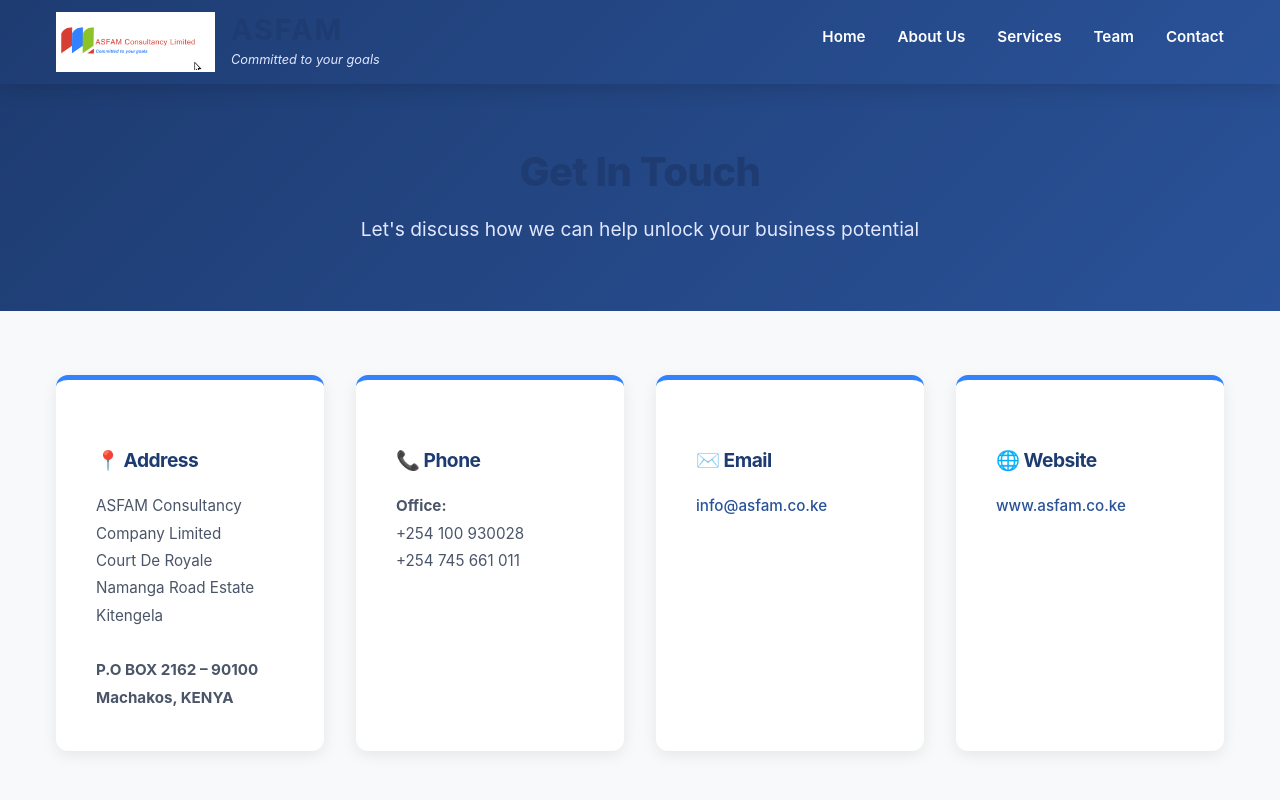
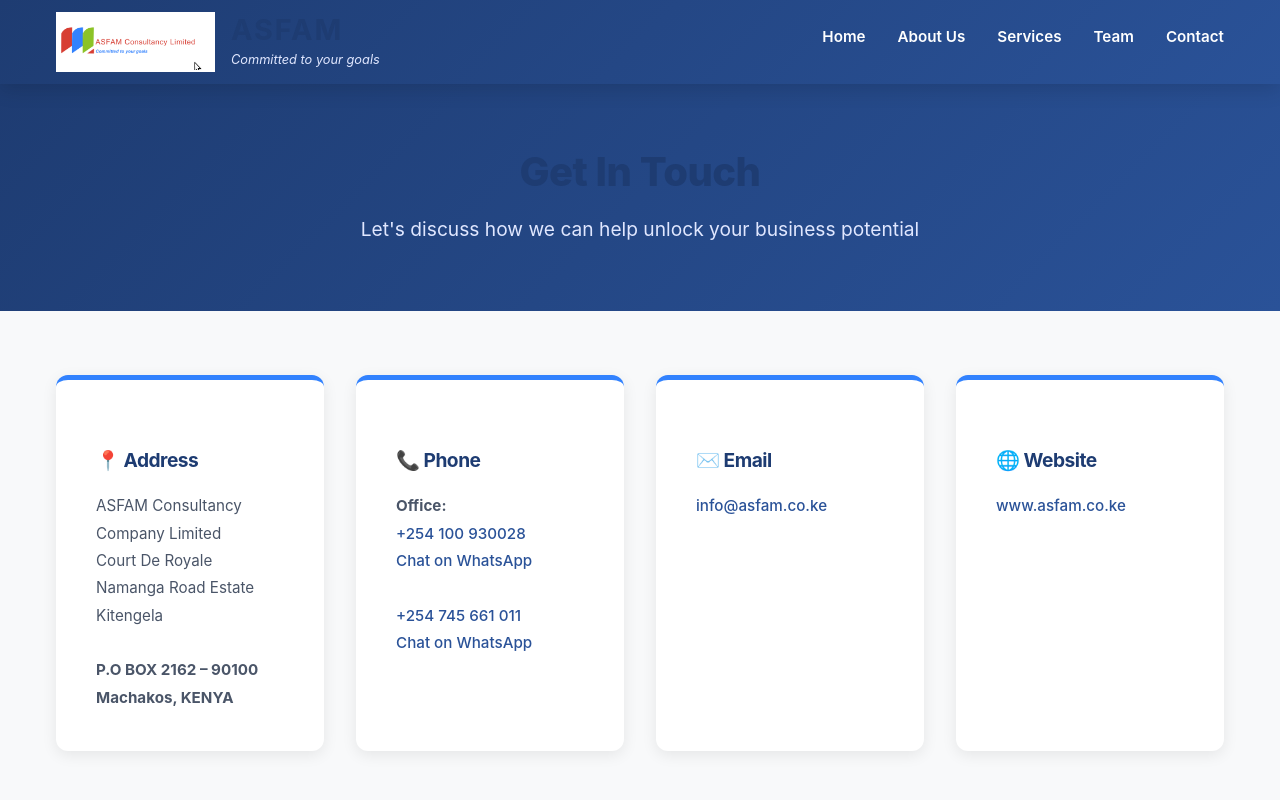
Before and after one commit to Maundu-Anthony/asfam-consultancy-limited, a React (Create React App) app: page /contact in a window 1280 px wide. Shown: the top 800 px of the page. Built offline with nearby package versions, Linux system fonts and the light colour scheme.

Commit message:
4th commit

```diff
--- a/src/pages/Contact.js
+++ b/src/pages/Contact.js
@@ -23,7 +23,6 @@
 
   const handleSubmit = (e) => {
     e.preventDefault();
-    // Here you would typically send the form data to a server
     console.log('Form submitted:', formData);
     setSubmitted(true);
     setFormData({
@@ -64,6 +63,7 @@
       <section className="contact-info-section">
         <div className="container">
           <div className="contact-info-grid">
+
             <div className="contact-card">
               <h3>📍 Address</h3>
               <p>
@@ -76,14 +76,44 @@
                 Machakos, KENYA</strong>
               </p>
             </div>
+
             <div className="contact-card">
               <h3>📞 Phone</h3>
               <p>
                 <strong>Office:</strong><br />
-                +254 100 930028<br />
-                +254 745 661 011
+
+                <a href="tel:+254100930028">
+                  +254 100 930028
+                </a>
+                <br />
+
+                <a
+                  href="https://wa.me/254100930028"
+                  target="_blank"
+                  rel="noopener noreferrer"
+                  className="whatsapp-link"
+                >
+                  Chat on WhatsApp
+                </a>
+
+                <br /><br />
+
+                <a href="tel:+254745661011">
+                  +254 745 661 011
+                </a>
+                <br />
+
+                <a
+                  href="https://wa.me/254745661011"
+                  target="_blank"
+                  rel="noopener noreferrer"
+                  className="whatsapp-link"
+                >
+                  Chat on WhatsApp
+                </a>
               </p>
             </div>
+
             <div className="contact-card">
               <h3>✉️ Email</h3>
               <p>
@@ -92,6 +122,7 @@
                 </a>
               </p>
             </div>
+
             <div className="contact-card">
               <h3>🌐 Website</h3>
               <p>
@@ -100,6 +131,7 @@
                 </a>
               </p>
             </div>
+
           </div>
         </div>
       </section>
@@ -126,6 +158,7 @@
                   placeholder="Your full name"
                 />
               </div>
+
               <div className="form-group">
                 <label htmlFor="email">Email *</label>
                 <input
@@ -138,6 +171,7 @@
                   placeholder="your.email@example.com"
                 />
               </div>
+
               <div className="form-group">
                 <label htmlFor="phone">Phone</label>
                 <input
@@ -149,6 +183,7 @@
                   placeholder="+254 700 000 000"
                 />
               </div>
+
               <div className="form-group">
                 <label htmlFor="subject">Subject *</label>
                 <input
@@ -161,6 +196,7 @@
                   placeholder="How can we help?"
                 />
               </div>
+
               <div className="form-group full-width">
                 <label htmlFor="message">Message *</label>
                 <textarea
@@ -173,6 +209,7 @@
                   rows="6"
                 />
               </div>
+
               <button type="submit" className="submit-btn">Send Message</button>
             </form>
           </div>
```
